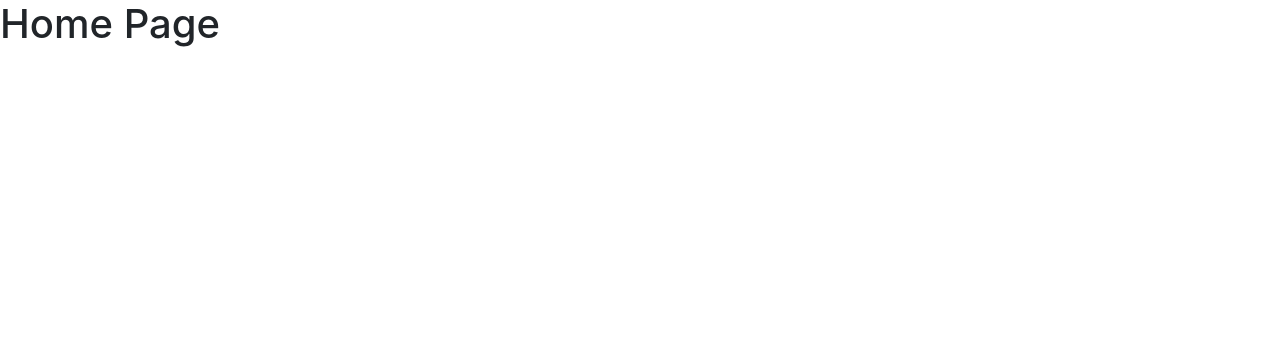
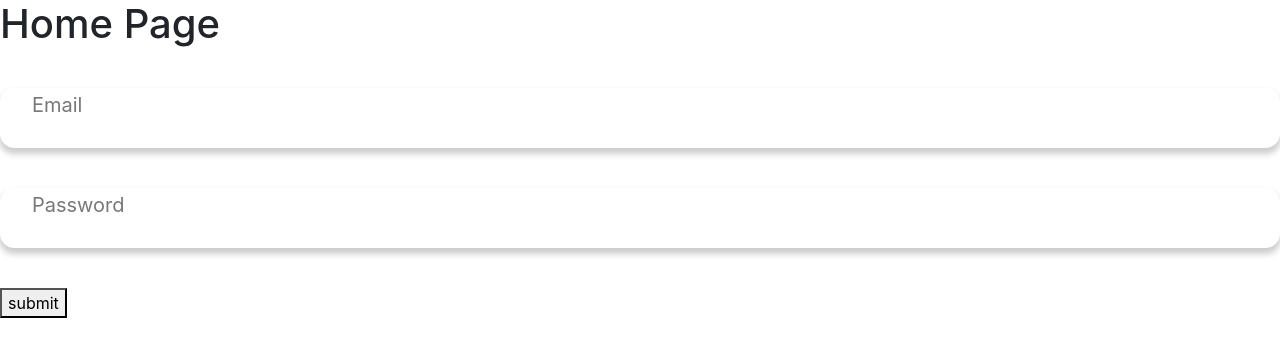
Before and after one commit to livio-zanardo/peoplebudget, a React (Create React App) app in the folder view/: page / in a window 1280 px wide. Shown: the top 356 px of the page. Built offline with nearby package versions, Linux system fonts and the light colour scheme.

Commit message:
react input component

```diff
--- a/view/src/components/Home.js
+++ b/view/src/components/Home.js
@@ -1,11 +1,30 @@
-import React from 'react';
+import React, { useState, useRef } from 'react';
+import Input from './Input/index';
 
 const Home = () => {
-    return(
+    const [value, setValue] = useState('');
+    const nameForm = useRef(null);
+    /*
+    const handleSubmit = (event) => {
+        alert('An essay was submitted: ' + value);
+        event.preventDefault();
+        console.log(value.term);
+    };
+    */
+    const handleClickEvent = () => {
+        const form = nameForm.current;
+        alert(`${form['Pmail'].value} ${form['Password'].value}`);
+    };
+    return (
         <div>
-           <h1>Home Page</h1>
+            <h1>Home Page</h1>
+            <form ref={nameForm}>
+                <Input name={'Email'} label="Email" placeHolder={'Email'} type={'text'} />
+                <Input name={'Password'} placeHolder={'Password'} type={'email'} />
+            </form>
+            <button onClick={handleClickEvent}>submit</button>
         </div>
-    )
-}
+    );
+};
 
 export default Home;
--- /dev/null
+++ b/view/src/components/Input/index.js
@@ -0,0 +1,36 @@
+import React, { useRef, useEffect, useState } from 'react';
+import style from './index.module.css';
+//import idGenerator from '../../helpers/IdGenerator';
+
+const Input = (props) => {
+    // States
+    const [value, setValue] = useState('');
+
+    // Generator
+    //const gen = idGenerator('input', 0);
+    //let id = gen.next().value;
+
+    // Handlers
+    const onChangeHandler = (event) => {
+        setValue(event.target.value);
+    };
+
+    return (
+        <div className={`${style.container}`}>
+            <label className={`${style.label}`} forHtml={`${props.name}`}>
+                {props.label}
+            </label>
+            <input
+                className={`${style.input}`}
+                name={`${props.name}`}
+                id={`${props.name}`}
+                value={value}
+                type={`${props.type}`}
+                placeholder={props.placeHolder}
+                onChange={onChangeHandler}
+            ></input>
+        </div>
+    );
+};
+
+export default Input;
--- /dev/null
+++ b/view/src/components/Input/index.module.css
@@ -0,0 +1,40 @@
+.container {
+    background-color: white;
+    width: 100%;
+    height: auto;
+    margin: 40px 0px; /* TB RL */
+    padding: 5px 30px; /* TB RL */
+    border: none;
+    border-radius: 0.9em;
+    box-shadow: 0px 5px 6px 1px rgba(0, 0, 0, 0.2); /* X Y Blr Sprd Clr */
+}
+
+.label {
+    color: rgba(120, 120, 120, 1);
+    display: none;
+    margin: 0px 0px 0px 0px; /* T R B L */
+    font-size: 20px;
+    font-weight: 400;
+}
+
+.input {
+    width: 100%;
+    height: auto;
+    /*margin: 0px 0px 4px 0px; /* T R B L */
+    margin: 0px 0px 1.5em 0px; /* T R B L */
+    border: none;
+    outline: none;
+    color: rgba(120, 120, 120, 1) /*rgb(238, 150, 35, 1)*/;
+    font-weight: 500;
+    caret-color: rgba(120, 120, 120, 1) /*rgb(238, 150, 35, 1)*/;
+}
+
+.nolabel {
+}
+
+.input::placeholder {
+    color: rgba(120, 120, 120, 1);
+    font-size: 20px;
+    font-weight: 400;
+    padding: 0px 0px; /* TB RL */
+}
--- /dev/null
+++ b/view/src/helpers/IdGenerator.js
@@ -0,0 +1,6 @@
+export default function* idGenerator(prepend = '', start = 0, append = '') {
+    let index = start;
+    while (true) {
+        yield `${prepend ? prepend + '-' : ''}${index++}${append ? '-' + append : ''}`;
+    }
+}
```
